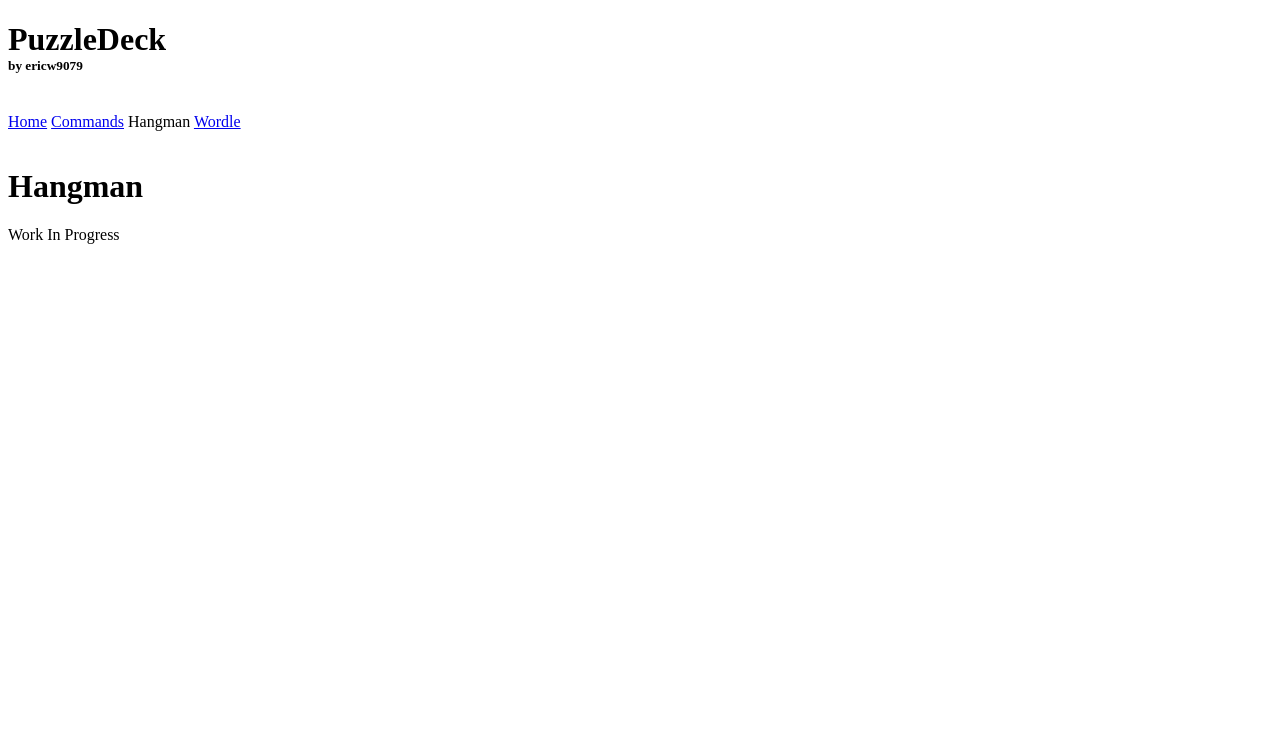
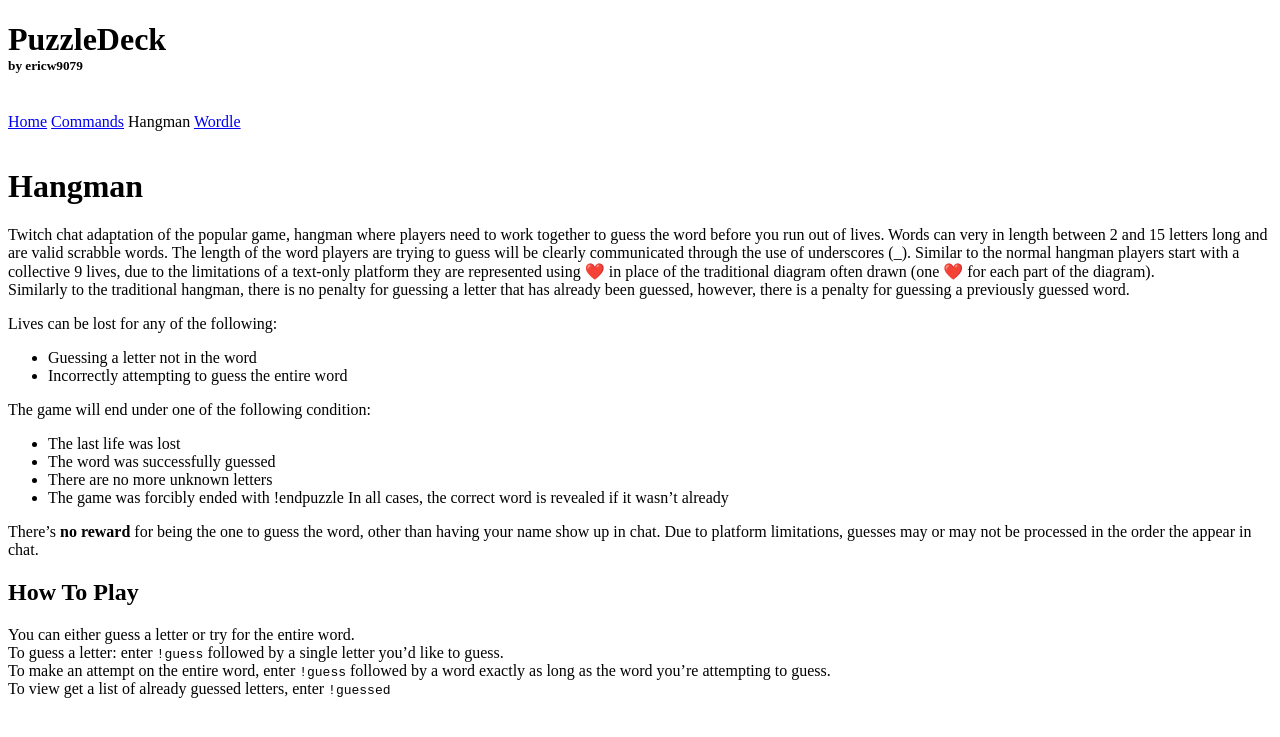
Before and after one commit to ericw9079/PuzzleDeck, a Jekyll site: the page built from docs/hangman.md, in a window 1280 px wide. Shown: the top 737 px of the page. Built offline with Jekyll 4.4.1, drawn with Linux system fonts in a browser that asks for light colours.

Commit message:
Updated puzzle documentation

```diff
--- a/docs/hangman.md
+++ b/docs/hangman.md
@@ -2,5 +2,24 @@
 title: Hangman
 ---
 # Hangman
+Twitch chat adaptation of the popular game, hangman where players need to work together to guess the word before you run out of lives. Words can very in length between 2 and 15 letters long and are valid scrabble words. The length of the word players are trying to guess will be clearly communicated through the use of underscores (_). Similar to the normal hangman players start with a collective 9 lives, due to the limitations of a text-only platform they are represented using ❤️ in place of the traditional diagram often drawn (one ❤️ for each part of the diagram).
+Similarly to the traditional hangman, there is no penalty for guessing a letter that has already been guessed, however, there is a penalty for guessing a previously guessed word.
 
-Work In Progress
+Lives can be lost for any of the following:
+* Guessing a letter not in the word
+* Incorrectly attempting to guess the entire word
+
+The game will end under one of the following condition:
+* The last life was lost
+* The word was successfully guessed
+* There are no more unknown letters
+* The game was forcibly ended with !endpuzzle
+In all cases, the correct word is revealed if it wasn't already
+
+There's **no reward** for being the one to guess the word, other than having your name show up in chat. Due to platform limitations, guesses may or may not be processed in the order the appear in chat.
+
+## How To Play
+You can either guess a letter or try for the entire word.
+To guess a letter: enter `!guess` followed by a single letter you'd like to guess.
+To make an attempt on the entire word, enter `!guess` followed by a word exactly as long as the word you're attempting to guess.
+To view get a list of already guessed letters, enter `!guessed`
```
Also changed, not shown: docs/wordle.md (+13 -1 lines).
